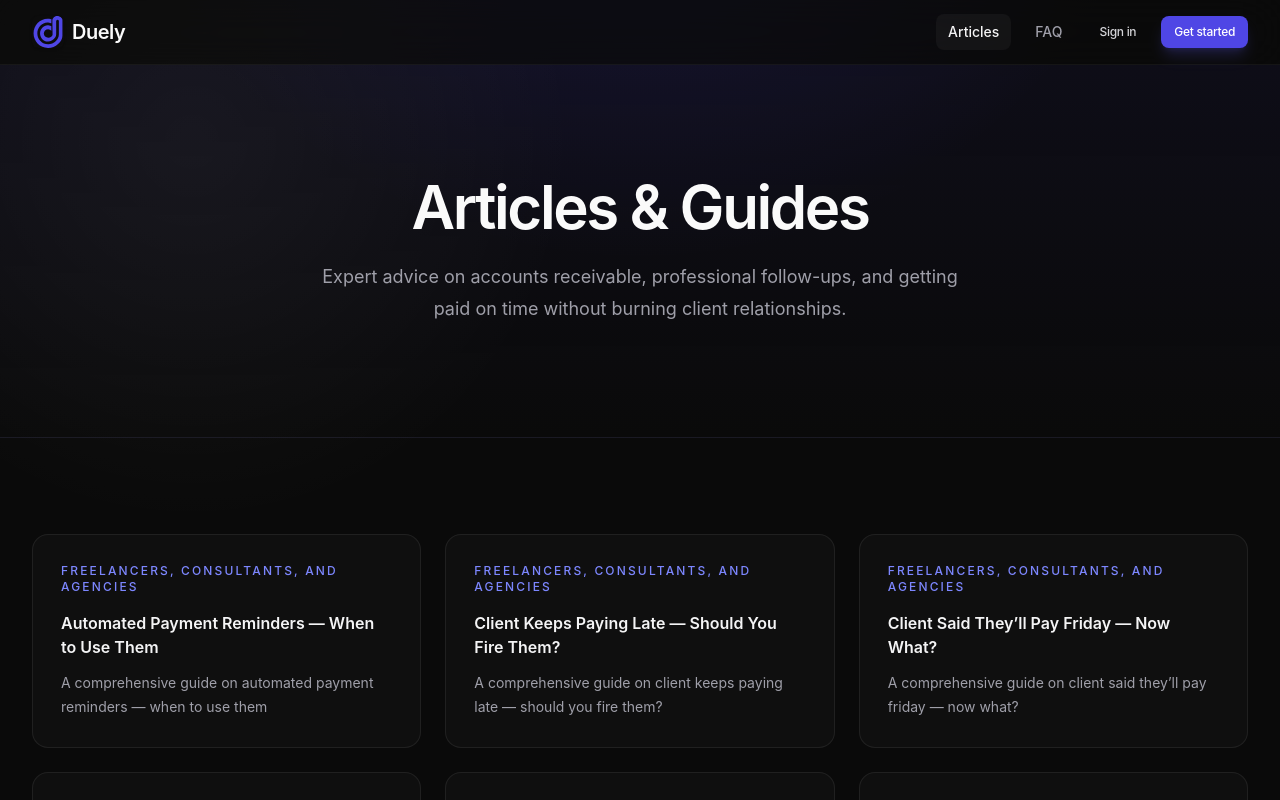
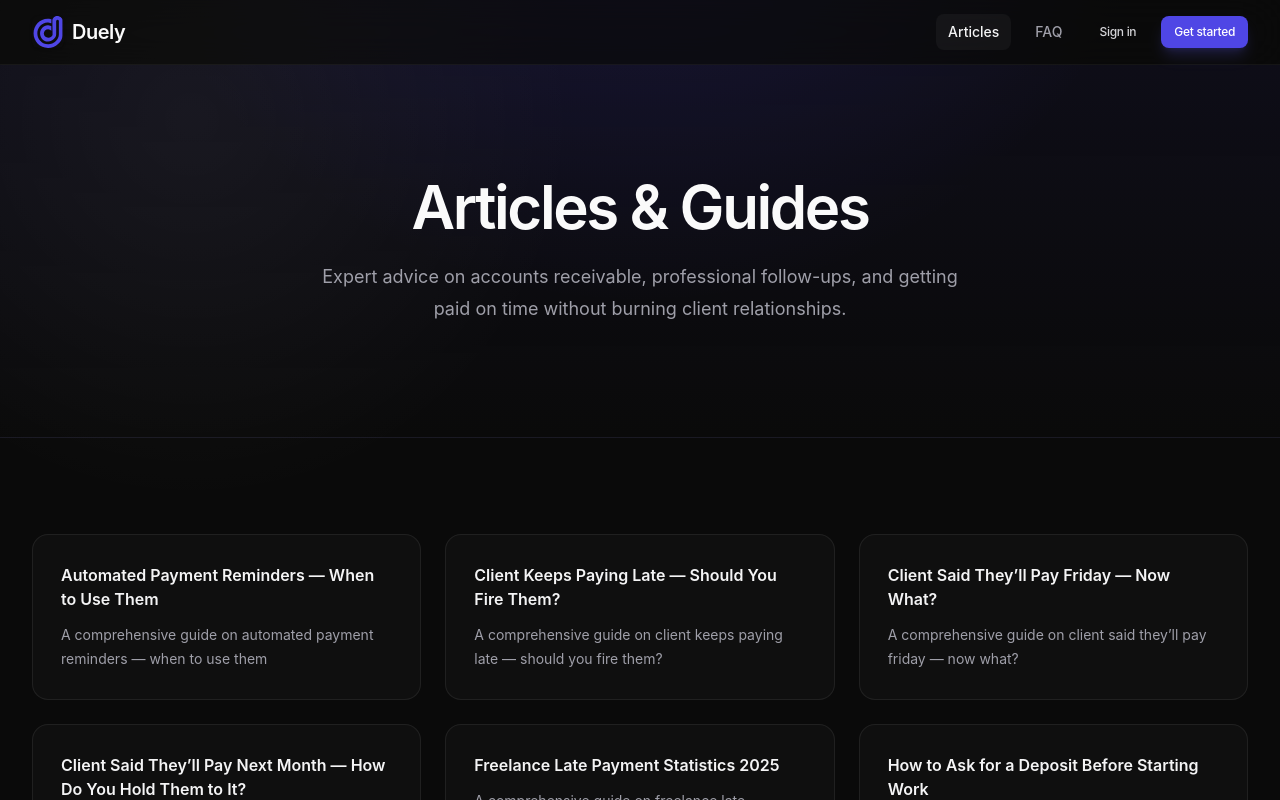
Before and after one commit to AbhishekU05/nudge, a Next.js app: page /articles in a window 1280 px wide. Shown: the top 800 px of the page. Built offline with nearby package versions, Linux system fonts and the light colour scheme.

Commit message:
changed library ui

```diff
--- a/app/articles/page.tsx
+++ b/app/articles/page.tsx
@@ -88,9 +88,6 @@ export default function ArticlesPage() {
                 <Link key={article.slug} href={`/articles/${article.slug}`}>
                   <div className="group flex h-full flex-col justify-between rounded-2xl border border-white/[0.07] bg-white/[0.025] p-7 transition-colors hover:border-indigo-500/30 hover:bg-white/[0.04]">
                     <div>
-                      <p className="mb-4 text-xs font-medium uppercase tracking-[0.18em] text-indigo-400">
-                        {article.audience}
-                      </p>
                       <h3 className="mb-3 font-semibold text-zinc-100 transition-colors group-hover:text-indigo-300">
                         {article.title}
                       </h3>
```
